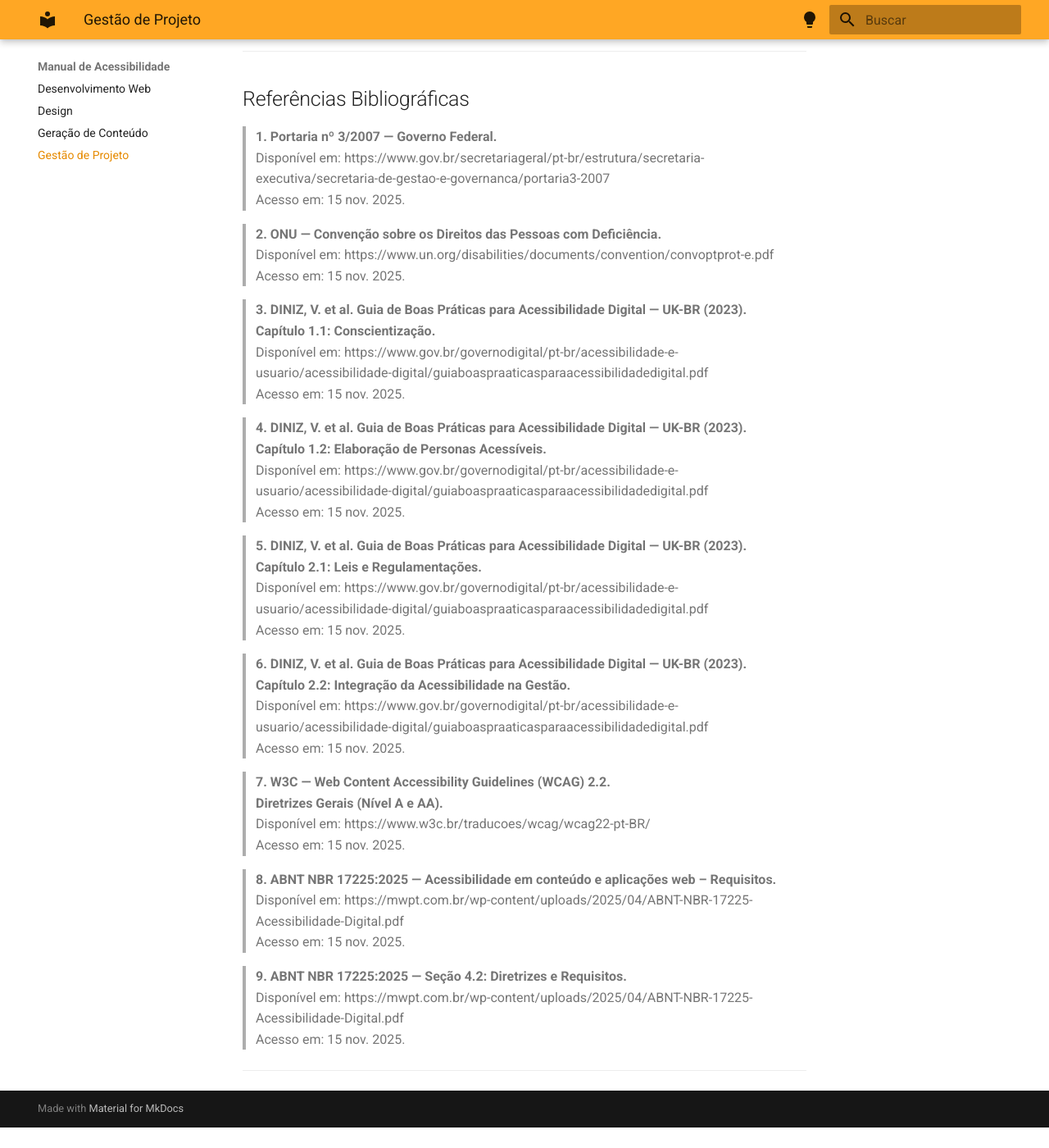
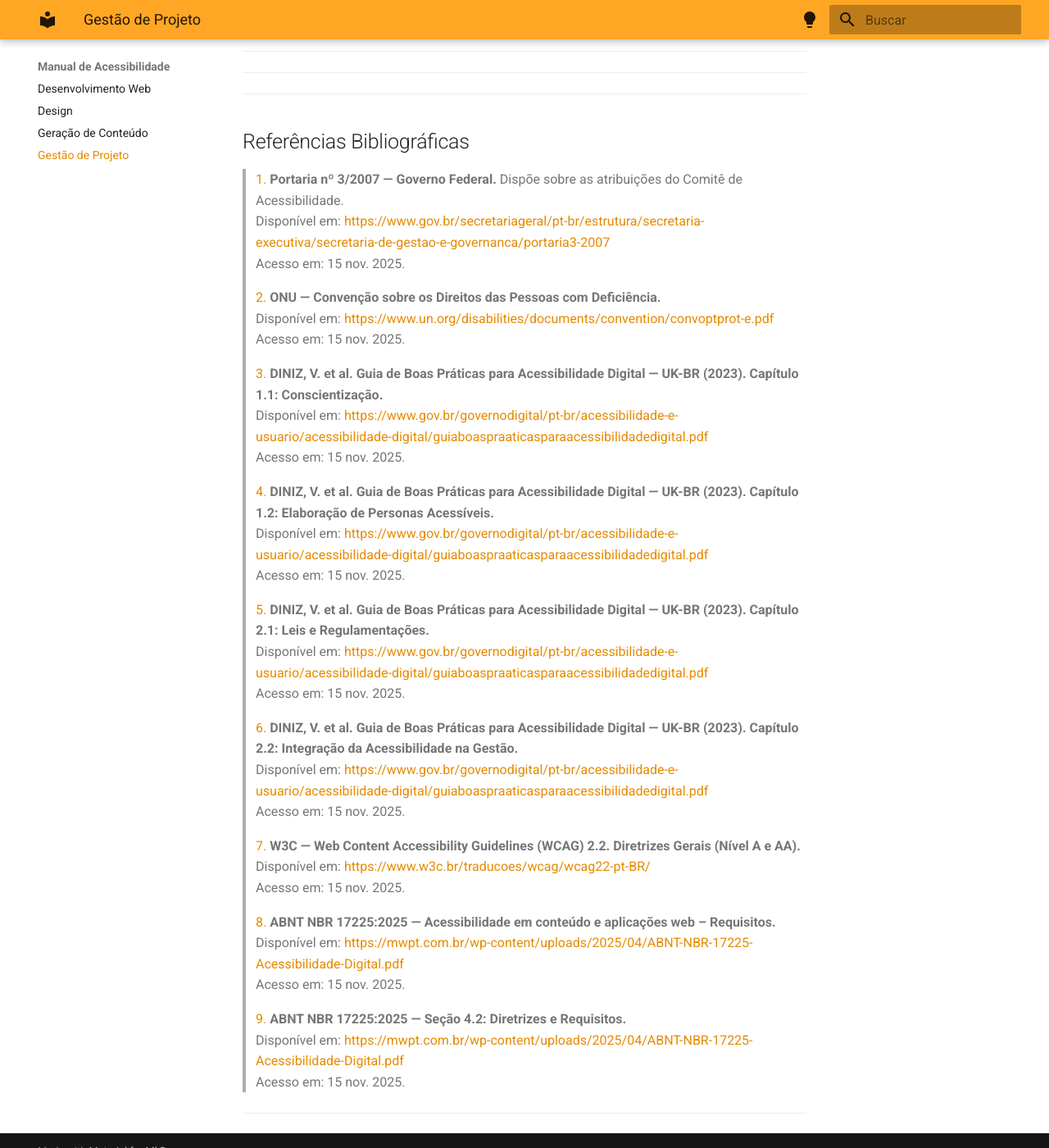
Before and after one commit to UnB-IHC/IHC-2025.2-Grupo6, an MkDocs documentation site: the page built from docs/manual/gestaoProj.md, in a window 1280 px wide and 1400 px high, scrolled down 2066 px. Shown: the whole window at 82% size. Built offline with MkDocs 1.6.1 and Material for MkDocs 9.7.7, drawn with Linux system fonts in a browser that asks for light colours; before the commit the page ends 3441 px from its top, so only the background shows below that.

Commit message:
correçao links

```diff
--- a/docs/manual/gestaoProj.md
+++ b/docs/manual/gestaoProj.md
@@ -124,58 +124,50 @@ O plano de projeto deve incluir prazos, recursos, atividades e responsabilidades
 
 <hr><hr>
 
+<hr><hr>
+
 <h2>Referências Bibliográficas</h2>
 
-<!-- IDs FORA DO BLOCKQUOTE → AGORA FUNCIONAM -->
-<a id="Portaria-2007"></a>
-> <strong>1. Portaria nº 3/2007 — Governo Federal.</strong>
-> Disponível em: https://www.gov.br/secretariageral/pt-br/estrutura/secretaria-executiva/secretaria-de-gestao-e-governanca/portaria3-2007
-> Acesso em: 15 nov. 2025.
+> <a id="Portaria-2007">1.</a> <strong>Portaria nº 3/2007 — Governo Federal.</strong> Dispõe sobre as atribuições do Comitê de Acessibilidade.
+> <br>Disponível em: <a target="_blank" href="https://www.gov.br/secretariageral/pt-br/estrutura/secretaria-executiva/secretaria-de-gestao-e-governanca/portaria3-2007">https://www.gov.br/secretariageral/pt-br/estrutura/secretaria-executiva/secretaria-de-gestao-e-governanca/portaria3-2007</a>
+> <br>Acesso em: 15 nov. 2025.
 
-<a id="ONU-Convencao"></a>
-> <strong>2. ONU — Convenção sobre os Direitos das Pessoas com Deficiência.</strong>
-> Disponível em: https://www.un.org/disabilities/documents/convention/convoptprot-e.pdf
-> Acesso em: 15 nov. 2025.
+> <a id="ONU">2.</a> <strong>ONU — Convenção sobre os Direitos das Pessoas com Deficiência.</strong>
+> <br>Disponível em: <a target="_blank" href="https://www.un.org/disabilities/documents/convention/convoptprot-e.pdf">https://www.un.org/disabilities/documents/convention/convoptprot-e.pdf</a>
+> <br>Acesso em: 15 nov. 2025.
 
-<a id="GuiaUK-1.1"></a>
-> <strong>3. DINIZ, V. et al. Guia de Boas Práticas para Acessibilidade Digital — UK-BR (2023).
+> <a id="GuiaUK-1.1">3.</a> <strong>DINIZ, V. et al. Guia de Boas Práticas para Acessibilidade Digital — UK-BR (2023).
 > Capítulo 1.1: Conscientização.</strong>
-> Disponível em: https://www.gov.br/governodigital/pt-br/acessibilidade-e-usuario/acessibilidade-digital/guiaboaspraaticasparaacessibilidadedigital.pdf
-> Acesso em: 15 nov. 2025.
+> <br>Disponível em: <a target="_blank" href="https://www.gov.br/governodigital/pt-br/acessibilidade-e-usuario/acessibilidade-digital/guiaboaspraaticasparaacessibilidadedigital.pdf">https://www.gov.br/governodigital/pt-br/acessibilidade-e-usuario/acessibilidade-digital/guiaboaspraaticasparaacessibilidadedigital.pdf</a>
+> <br>Acesso em: 15 nov. 2025.
 
-<a id="GuiaUK-1.2"></a>
-> <strong>4. DINIZ, V. et al. Guia de Boas Práticas para Acessibilidade Digital — UK-BR (2023).
+> <a id="GuiaUK-1.2">4.</a> <strong>DINIZ, V. et al. Guia de Boas Práticas para Acessibilidade Digital — UK-BR (2023).
 > Capítulo 1.2: Elaboração de Personas Acessíveis.</strong>
-> Disponível em: https://www.gov.br/governodigital/pt-br/acessibilidade-e-usuario/acessibilidade-digital/guiaboaspraaticasparaacessibilidadedigital.pdf
-> Acesso em: 15 nov. 2025.
+> <br>Disponível em: <a target="_blank" href="https://www.gov.br/governodigital/pt-br/acessibilidade-e-usuario/acessibilidade-digital/guiaboaspraaticasparaacessibilidadedigital.pdf">https://www.gov.br/governodigital/pt-br/acessibilidade-e-usuario/acessibilidade-digital/guiaboaspraaticasparaacessibilidadedigital.pdf</a>
+> <br>Acesso em: 15 nov. 2025.
 
-<a id="GuiaUK-2.1"></a>
-> <strong>5. DINIZ, V. et al. Guia de Boas Práticas para Acessibilidade Digital — UK-BR (2023).
+> <a id="GuiaUK-2.1">5.</a> <strong>DINIZ, V. et al. Guia de Boas Práticas para Acessibilidade Digital — UK-BR (2023).
 > Capítulo 2.1: Leis e Regulamentações.</strong>
-> Disponível em: https://www.gov.br/governodigital/pt-br/acessibilidade-e-usuario/acessibilidade-digital/guiaboaspraaticasparaacessibilidadedigital.pdf
-> Acesso em: 15 nov. 2025.
+> <br>Disponível em: <a target="_blank" href="https://www.gov.br/governodigital/pt-br/acessibilidade-e-usuario/acessibilidade-digital/guiaboaspraaticasparaacessibilidadedigital.pdf">https://www.gov.br/governodigital/pt-br/acessibilidade-e-usuario/acessibilidade-digital/guiaboaspraaticasparaacessibilidadedigital.pdf</a>
+> <br>Acesso em: 15 nov. 2025.
 
-<a id="GuiaUK-2.2"></a>
-> <strong>6. DINIZ, V. et al. Guia de Boas Práticas para Acessibilidade Digital — UK-BR (2023).
+> <a id="GuiaUK-2.2">6.</a> <strong>DINIZ, V. et al. Guia de Boas Práticas para Acessibilidade Digital — UK-BR (2023).
 > Capítulo 2.2: Integração da Acessibilidade na Gestão.</strong>
-> Disponível em: https://www.gov.br/governodigital/pt-br/acessibilidade-e-usuario/acessibilidade-digital/guiaboaspraaticasparaacessibilidadedigital.pdf
-> Acesso em: 15 nov. 2025.
+> <br>Disponível em: <a target="_blank" href="https://www.gov.br/governodigital/pt-br/acessibilidade-e-usuario/acessibilidade-digital/guiaboaspraaticasparaacessibilidadedigital.pdf">https://www.gov.br/governodigital/pt-br/acessibilidade-e-usuario/acessibilidade-digital/guiaboaspraaticasparaacessibilidadedigital.pdf</a>
+> <br>Acesso em: 15 nov. 2025.
 
-<a id="WCAG-Geral"></a>
-> <strong>7. W3C — Web Content Accessibility Guidelines (WCAG) 2.2.
+> <a id="WCAG-Geral">7.</a> <strong>W3C — Web Content Accessibility Guidelines (WCAG) 2.2.
 > Diretrizes Gerais (Nível A e AA).</strong>
-> Disponível em: https://www.w3c.br/traducoes/wcag/wcag22-pt-BR/
-> Acesso em: 15 nov. 2025.
+> <br>Disponível em: <a target="_blank" href="https://www.w3c.br/traducoes/wcag/wcag22-pt-BR/">https://www.w3c.br/traducoes/wcag/wcag22-pt-BR/</a>
+> <br>Acesso em: 15 nov. 2025.
 
-<a id="NBR-Geral"></a>
-> <strong>8. ABNT NBR 17225:2025 — Acessibilidade em conteúdo e aplicações web – Requisitos.</strong>
-> Disponível em: https://mwpt.com.br/wp-content/uploads/2025/04/ABNT-NBR-17225-Acessibilidade-Digital.pdf
-> Acesso em: 15 nov. 2025.
+> <a id="NBR-Geral">8.</a> <strong>ABNT NBR 17225:2025 — Acessibilidade em conteúdo e aplicações web – Requisitos.</strong>
+> <br>Disponível em: <a target="_blank" href="https://mwpt.com.br/wp-content/uploads/2025/04/ABNT-NBR-17225-Acessibilidade-Digital.pdf">https://mwpt.com.br/wp-content/uploads/2025/04/ABNT-NBR-17225-Acessibilidade-Digital.pdf</a>
+> <br>Acesso em: 15 nov. 2025.
 
-<a id="NBR-4.2"></a>
-> <strong>9. ABNT NBR 17225:2025 — Seção 4.2: Diretrizes e Requisitos.</strong>
-> Disponível em: https://mwpt.com.br/wp-content/uploads/2025/04/ABNT-NBR-17225-Acessibilidade-Digital.pdf
-> Acesso em: 15 nov. 2025.
+> <a id="NBR-4.2">9.</a> <strong>ABNT NBR 17225:2025 — Seção 4.2: Diretrizes e Requisitos.</strong>
+> <br>Disponível em: <a target="_blank" href="https://mwpt.com.br/wp-content/uploads/2025/04/ABNT-NBR-17225-Acessibilidade-Digital.pdf">https://mwpt.com.br/wp-content/uploads/2025/04/ABNT-NBR-17225-Acessibilidade-Digital.pdf</a>
+> <br>Acesso em: 15 nov. 2025.
 
 <hr>
 
```
